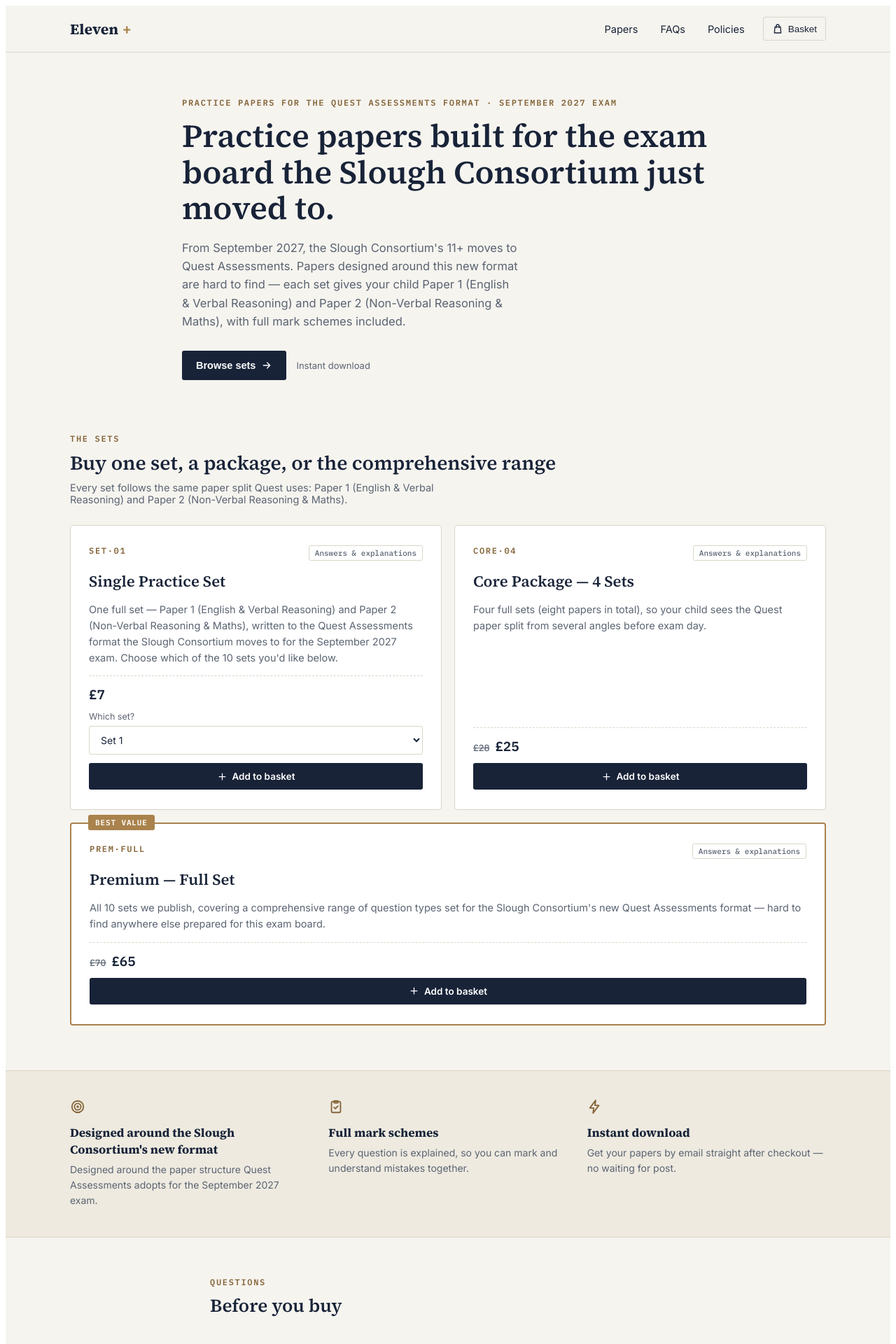
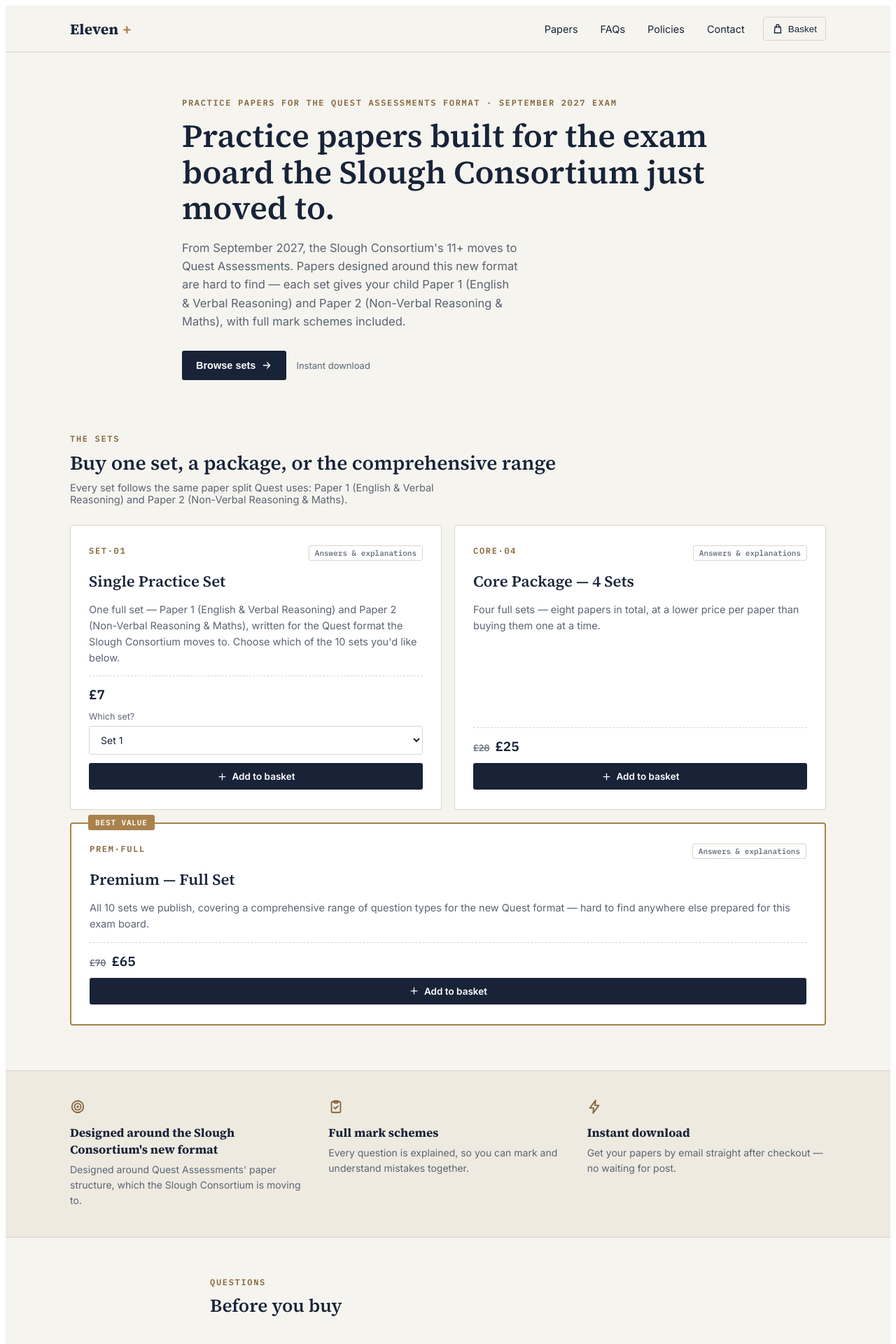
Before and after one commit to i4960550-sys/eleven-plus-site, a React (Vite) app: page / in a window 1280 px wide. Shown: the top 1920 px of the page at 70% size. Built offline with nearby package versions, Linux system fonts and the light colour scheme.

Commit message:
Tighten Quest/Slough wording, fix agency error, shorten repetition

```diff
--- a/src/App.jsx
+++ b/src/App.jsx
@@ -58,7 +58,7 @@
     code: "SET·01",
     subject: "Single set",
     title: "Single Practice Set",
-    desc: "One full set — Paper 1 (English & Verbal Reasoning) and Paper 2 (Non-Verbal Reasoning & Maths), written to the Quest Assessments format the Slough Consortium moves to for the September 2027 exam. Choose which of the 10 sets you'd like below.",
+    desc: "One full set — Paper 1 (English & Verbal Reasoning) and Paper 2 (Non-Verbal Reasoning & Maths), written for the Quest format the Slough Consortium moves to. Choose which of the 10 sets you'd like below.",
     price: 7,
     pickSets: 10,
   },
@@ -67,7 +67,7 @@
     code: "CORE·04",
     subject: "Core package",
     title: "Core Package — 4 Sets",
-    desc: "Four full sets (eight papers in total), so your child sees the Quest paper split from several angles before exam day.",
+    desc: "Four full sets — eight papers in total, at a lower price per paper than buying them one at a time.",
     price: 25,
     originalPrice: 28,
   },
@@ -78,7 +78,7 @@
   code: "PREM·FULL",
   subject: "Premium",
   title: "Premium — Full Set",
-  desc: "All 10 sets we publish, covering a comprehensive range of question types set for the Slough Consortium's new Quest Assessments format — hard to find anywhere else prepared for this exam board.",
+  desc: "All 10 sets we publish, covering a comprehensive range of question types for the new Quest format — hard to find anywhere else prepared for this exam board.",
   price: 65,
   originalPrice: 70,
 };
@@ -768,6 +768,7 @@
   const shopRef = useRef(null);
   const faqRef = useRef(null);
   const policiesRef = useRef(null);
+  const contactRef = useRef(null);
 
   const addToCart = (product) => {
     setCart((prev) => {
@@ -795,6 +796,7 @@
   const scrollToShop = () => shopRef.current?.scrollIntoView({ behavior: "smooth", block: "start" });
   const scrollToFaq = () => faqRef.current?.scrollIntoView({ behavior: "smooth", block: "start" });
   const scrollToPolicies = () => policiesRef.current?.scrollIntoView({ behavior: "smooth", block: "start" });
+  const scrollToContact = () => contactRef.current?.scrollIntoView({ behavior: "smooth", block: "start" });
 
   if (orderSuccess) {
     return (
@@ -872,6 +874,12 @@
               style={{ background: "none", border: "none", cursor: "pointer", fontSize: 14.5, color: TOKENS.ink, fontFamily: "'Inter', sans-serif" }}
             >
               Policies
+            </button>
+            <button
+              onClick={scrollToContact}
+              style={{ background: "none", border: "none", cursor: "pointer", fontSize: 14.5, color: TOKENS.ink, fontFamily: "'Inter', sans-serif" }}
+            >
+              Contact
             </button>
             <button
               onClick={() => setCartOpen(true)}
@@ -986,7 +994,7 @@
             }}
           >
             {[
-              { t: "Designed around the Slough Consortium's new format", d: "Designed around the paper structure Quest Assessments adopts for the September 2027 exam.", Icon: Target },
+              { t: "Designed around the Slough Consortium's new format", d: "Designed around Quest Assessments' paper structure, which the Slough Consortium is moving to.", Icon: Target },
               { t: "Full mark schemes", d: "Every question is explained, so you can mark and understand mistakes together.", Icon: ClipboardCheck },
               { t: "Instant download", d: "Get your papers by email straight after checkout — no waiting for post.", Icon: Bolt },
             ].map((f) => (
@@ -1057,7 +1065,7 @@
                   with what you receive.
                 </p>
               </div>
-              <div>
+              <div ref={contactRef} style={{ scrollMarginTop: 70 }}>
                 <h4 style={{ fontFamily: "'Source Serif 4', serif", fontSize: 16.5, color: TOKENS.ink, margin: "0 0 6px" }}>
                   Contact us
                 </h4>
```
